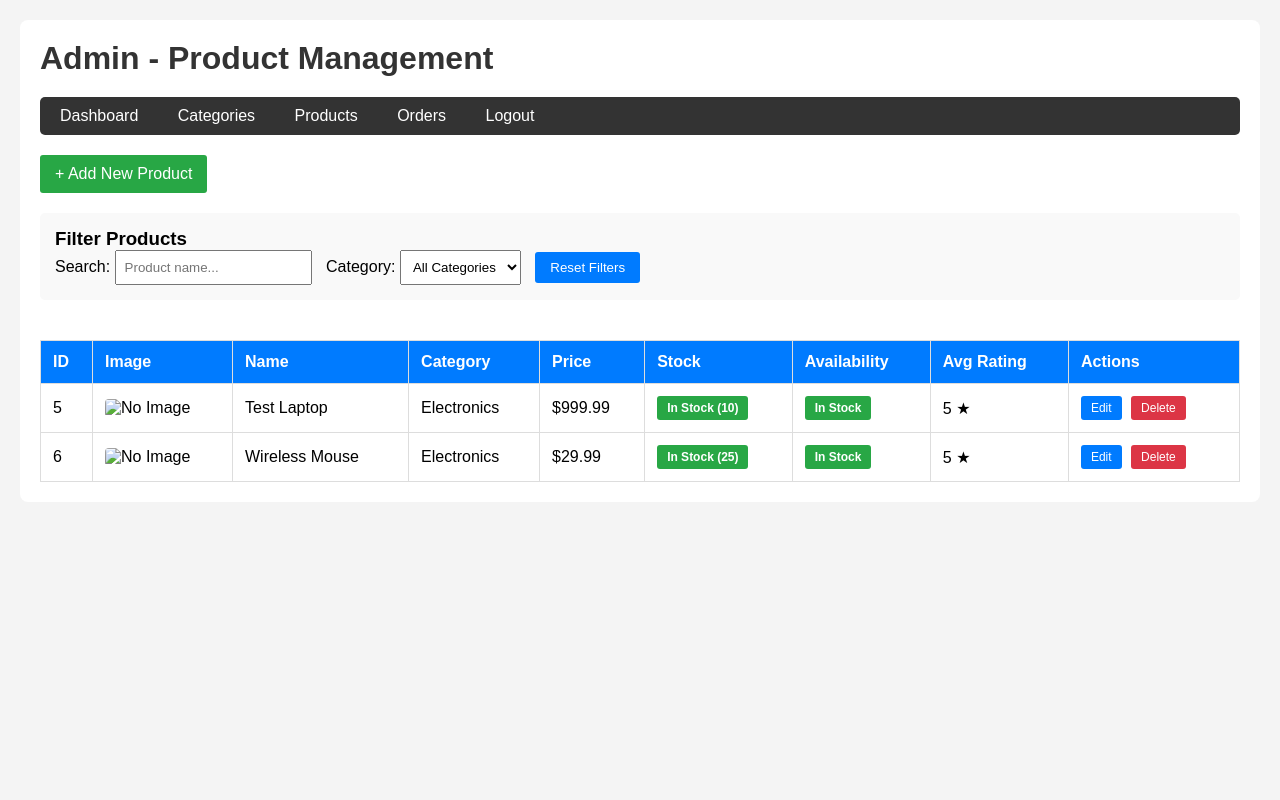
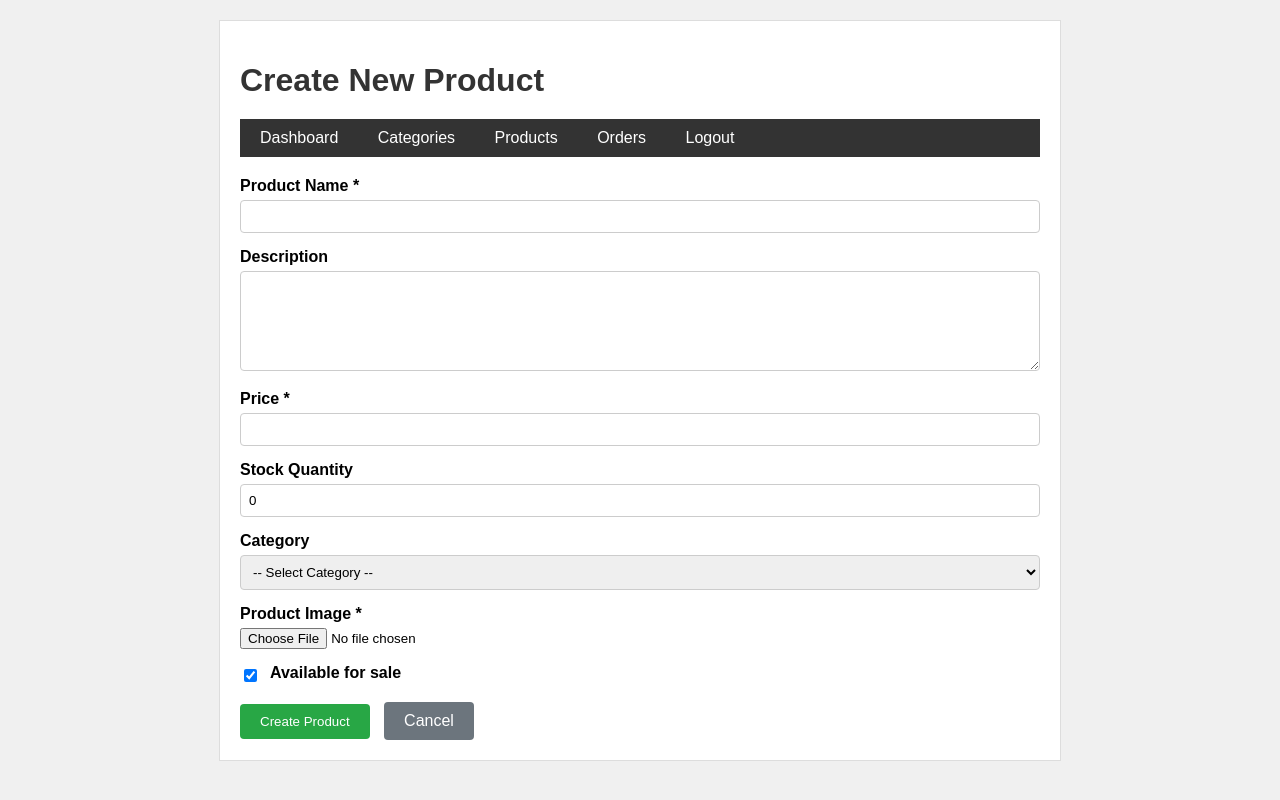
Before and after one commit to ahmedsajid851/WebTech-Hackathon-Group-4, a PHP site: page /web-tech-hackathon-project/views/admin/product_create.php in a window 1280 px wide. Run offline with PHP 8.4, Linux system fonts and the light colour scheme; the visitor is signed in with stand-in values (Sample User, id 1); data comes from the database, SQL or seed files in the repository; some libraries are stand-ins or nearby versions.

Commit message:
update added

```diff
--- a/views/admin/product_create.php
+++ b/views/admin/product_create.php
@@ -1,5 +1,8 @@
 <?php
-// views/admin/products.php
+// views/admin/product_create.php
+
+error_reporting(E_ALL);
+ini_set('display_errors', 1);
 
 if(session_status() == PHP_SESSION_NONE) {
     session_start();
@@ -15,20 +18,7 @@ require_once __DIR__ . '/../../config/db.php';
 $database = new Database();
 $connection = $database->openConnection();
 
-// Fetch all products with category names
-$products = [];
-$sql = "SELECT p.*, c.name as category_name
-        FROM products p
-        LEFT JOIN categories c ON p.category_id = c.id
-        ORDER BY p.created_at DESC";
-$result = $connection->query($sql);
-if($result){
-    while($row = $result->fetch_assoc()){
-        $products[] = $row;
-    }
-}
-
-// Fetch categories for filter
+// Fetch categories for dropdown
 $categories = [];
 $catResult = $connection->query("SELECT id, name FROM categories ORDER BY name");
 if($catResult){
@@ -37,112 +27,179 @@ if($catResult){
     }
 }
 
-// Get average ratings for all products at once
-$ratings = [];
-$ratingSql = "SELECT product_id, AVG(rating) as avg_rating FROM reviews GROUP BY product_id";
-$ratingResult = $connection->query($ratingSql);
-if($ratingResult){
-    while($row = $ratingResult->fetch_assoc()){
-        $ratings[$row['product_id']] = round($row['avg_rating'], 1);
+$error = '';
+$success = '';
+
+if($_SERVER['REQUEST_METHOD'] === 'POST'){
+    $name = trim($_POST['name'] ?? '');
+    $description = trim($_POST['description'] ?? '');
+    $price = floatval($_POST['price'] ?? 0);
+    $stock_qty = intval($_POST['stock_qty'] ?? 0);
+    $category_id = !empty($_POST['category_id']) ? intval($_POST['category_id']) : null;
+    $is_available = isset($_POST['is_available']) ? 1 : 0;
+
+    $errors = [];
+    if(empty($name)){
+        $errors[] = "Product name is required";
+    }
+    if($price <= 0){
+        $errors[] = "Price must be greater than 0";
+    }
+
+    // Handle image upload
+    $image_path = '';
+    if(isset($_FILES['product_image']) && $_FILES['product_image']['error'] == 0){
+        $allowed = ['jpg', 'jpeg', 'png', 'gif'];
+        $filename = $_FILES['product_image']['name'];
+        $ext = strtolower(pathinfo($filename, PATHINFO_EXTENSION));
+
+        if(in_array($ext, $allowed)){
+            $upload_dir = __DIR__ . '/../../uploads/products/';
+            if(!file_exists($upload_dir)){
+                mkdir($upload_dir, 0777, true);
+            }
+
+            $new_filename = time() . '_' . rand(1000, 9999) . '.' . $ext;
+            $upload_path = $upload_dir . $new_filename;
+
+            if(move_uploaded_file($_FILES['product_image']['tmp_name'], $upload_path)){
+                $image_path = 'uploads/products/' . $new_filename;
+            } else {
+                $errors[] = "Failed to upload image";
+            }
+        } else {
+            $errors[] = "Invalid file type. Allowed: jpg, jpeg, png, gif";
+        }
+    } else {
+        $errors[] = "Product image is required";
+    }
+
+    if(empty($errors)){
+        $sql = "INSERT INTO products (name, description, price, stock_qty, category_id, primary_image_path, is_available, created_at)
+                VALUES (?, ?, ?, ?, ?, ?, ?, NOW())";
+
+        $stmt = $connection->prepare($sql);
+        $stmt->bind_param("ssdiisi", $name, $description, $price, $stock_qty, $category_id, $image_path, $is_available);
+
+        if($stmt->execute()){
+            $success = "Product created successfully!";
+            // Clear form
+            $name = $description = '';
+            $price = $stock_qty = 0;
+            $category_id = null;
+            $_POST = array();
+        } else {
+            $error = "Failed to create product: " . $connection->error;
+        }
+    } else {
+        $error = implode("<br>", $errors);
     }
 }
 
 $database->closeConnection($connection);
-
-// Function to get stock badge class
-function getStockBadgeClass($stock) {
-    if($stock <= 0){
-        return 'badge-danger';
-    } elseif($stock <= 5){
-        return 'badge-warning';
-    } else {
-        return 'badge-success';
-    }
-}
-
-function getStockText($stock) {
-    if($stock <= 0){
-        return 'Out of Stock';
-    } elseif($stock <= 5){
-        return 'Low Stock (' . $stock . ')';
-    } else {
-        return 'In Stock (' . $stock . ')';
-    }
-}
-
-function getAvailabilityBadge($is_available) {
-    if($is_available == 1){
-        return '<span class="badge badge-success">In Stock</span>';
-    } else {
-        return '<span class="badge badge-danger">Out of Stock</span>';
-    }
-}
 ?>
 
 <!DOCTYPE html>
 <html lang="en">
 <head>
     <meta charset="UTF-8">
-    <title>Admin - Product Management</title>
+    <title>Create Product</title>
     <style>
-        * { margin: 0; padding: 0; box-sizing: border-box; }
-        body { font-family: Arial, sans-serif; background: #f4f4f4; padding: 20px; }
-        .container { max-width: 1400px; margin: 0 auto; background: white; padding: 20px; border-radius: 8px; }
+        body {
+            font-family: Arial, sans-serif;
+            background-color: #f0f0f0;
+            margin: 0;
+            padding: 20px;
+        }
+        .container {
+            max-width: 800px;
+            margin: 0 auto;
+            background-color: white;
+            border: 1px solid #ddd;
+            padding: 20px;
+        }
         h1 { color: #333; margin-bottom: 20px; }
-        .nav { margin-bottom: 20px; padding: 10px; background: #333; border-radius: 5px; }
-        .nav a { color: white; text-decoration: none; margin-right: 15px; padding: 5px 10px; }
-        .nav a:hover { background: #555; border-radius: 3px; }
-        .btn-add { background: #28a745; color: white; padding: 10px 15px; text-decoration: none; border-radius: 3px; display: inline-block; margin-bottom: 20px; }
-        .btn-add:hover { background: #218838; }
-        .filter-box { background: #f9f9f9; padding: 15px; margin-bottom: 20px; border-radius: 5px; }
-        .filter-box input, .filter-box select { padding: 8px; margin-right: 10px; }
-        button { padding: 8px 15px; background: #007bff; color: white; border: none; cursor: pointer; border-radius: 3px; }
-        button:hover { background: #0056b3; }
-        table { width: 100%; border-collapse: collapse; margin-top: 20px; }
-        th, td { border: 1px solid #ddd; padding: 12px; text-align: left; }
-        th { background: #007bff; color: white; }
-        tr:hover { background: #f5f5f5; }
-        .badge { display: inline-block; padding: 5px 10px; border-radius: 3px; font-size: 12px; font-weight: bold; }
-        .badge-warning { background: #ffc107; color: #000; }
-        .badge-success { background: #28a745; color: white; }
-        .badge-danger { background: #dc3545; color: white; }
-        .badge-info { background: #17a2b8; color: white; }
-        .action-buttons a { margin-right: 5px; padding: 5px 10px; text-decoration: none; border-radius: 3px; font-size: 12px; display: inline-block; }
-        .btn-edit { background: #007bff; color: white; }
-        .btn-edit:hover { background: #0056b3; }
-        .btn-delete { background: #dc3545; color: white; }
-        .btn-delete:hover { background: #c82333; }
-        .stock-row-low { background-color: #fff3cd !important; }
-        .product-img { width: 50px; height: 50px; object-fit: cover; border-radius: 4px; }
+        .nav {
+            background-color: #333;
+            padding: 10px;
+            margin-bottom: 20px;
+        }
+        .nav a {
+            color: white;
+            text-decoration: none;
+            margin-right: 15px;
+            padding: 5px 10px;
+        }
+        .nav a:hover { background-color: #555; }
+        .form-group { margin-bottom: 15px; }
+        label { display: block; margin-bottom: 5px; font-weight: bold; }
+        input[type="text"], input[type="number"], textarea, select {
+            width: 100%;
+            padding: 8px;
+            border: 1px solid #ccc;
+            border-radius: 4px;
+            box-sizing: border-box;
+        }
+        textarea { resize: vertical; min-height: 100px; }
+        .checkbox-group { display: flex; align-items: center; gap: 10px; }
+        .checkbox-group input { width: auto; }
+        .btn-submit {
+            background-color: #28a745;
+            color: white;
+            padding: 10px 20px;
+            border: none;
+            border-radius: 4px;
+            cursor: pointer;
+        }
+        .btn-submit:hover { background-color: #218838; }
+        .btn-cancel {
+            background-color: #6c757d;
+            color: white;
+            padding: 10px 20px;
+            text-decoration: none;
+            border-radius: 4px;
+            display: inline-block;
+            margin-left: 10px;
+        }
+        .btn-cancel:hover { background-color: #5a6268; }
+        .error {
+            background-color: #f8d7da;
+            color: #721c24;
+            padding: 10px;
+            border-radius: 4px;
+            margin-bottom: 15px;
+        }
+        .success {
+            background-color: #d4edda;
+            color: #155724;
+            padding: 10px;
+            border-radius: 4px;
+            margin-bottom: 15px;
+        }
+        .image-preview { margin-top: 10px; }
+        .image-preview img { max-width: 150px; border: 1px solid #ddd; padding: 5px; }
     </style>
     <script>
-        function filterProducts(){
-            var search = document.getElementById("searchInput").value.toLowerCase();
-            var category = document.getElementById("categoryFilter").value;
-            var rows = document.getElementsByClassName("product-row");
-
-            for(var i = 0; i < rows.length; i++){
-                var row = rows[i];
-                var productName = row.getAttribute("data-name").toLowerCase();
-                var productCategory = row.getAttribute("data-category");
-
-                var searchMatch = (search === "" || productName.indexOf(search) > -1);
-                var categoryMatch = (category === "" || productCategory === category);
-
-                row.style.display = (searchMatch && categoryMatch) ? "" : "none";
+        function previewImage() {
+            var file = document.getElementById("product_image").files[0];
+            var preview = document.getElementById("image_preview");
+            if(file){
+                var reader = new FileReader();
+                reader.onload = function(e){
+                    preview.innerHTML = '<img src="' + e.target.result + '" style="max-width: 150px;">';
                 }
+                reader.readAsDataURL(file);
+            } else {
+                preview.innerHTML = '';
             }
-
-        function resetFilters(){
-            document.getElementById("searchInput").value = "";
-            document.getElementById("categoryFilter").value = "";
-            filterProducts();
         }
     </script>
 </head>
 <body>
+
 <div class="container">
-        <h1>Admin - Product Management</h1>
+    <h1>Create New Product</h1>
+
     <div class="nav">
         <a href="dashboard.php">Dashboard</a>
         <a href="categories.php">Categories</a>
@@ -151,84 +208,64 @@ function getAvailabilityBadge($is_available) {
         <a href="../../controllers/AuthController.php?action=logout">Logout</a>
     </div>
 
-        <a href="product_create.php" class="btn-add">+ Add New Product</a>
+    <?php if($error): ?>
+        <div class="error"><?php echo $error; ?></div>
+    <?php endif; ?>
 
-        <div class="filter-box">
-            <h3>Filter Products</h3>
-            <label>Search:</label>
-            <input type="text" id="searchInput" placeholder="Product name..." onkeyup="filterProducts()">
+    <?php if($success): ?>
+        <div class="success"><?php echo $success; ?></div>
+    <?php endif; ?>
 
-            <label>Category:</label>
-            <select id="categoryFilter" onchange="filterProducts()">
-                <option value="">All Categories</option>
+    <form method="POST" enctype="multipart/form-data">
+        <div class="form-group">
+            <label>Product Name *</label>
+            <input type="text" name="name" value="<?php echo htmlspecialchars($name ?? ''); ?>" required>
+        </div>
+
+        <div class="form-group">
+            <label>Description</label>
+            <textarea name="description"><?php echo htmlspecialchars($description ?? ''); ?></textarea>
+        </div>
+
+        <div class="form-group">
+            <label>Price *</label>
+            <input type="number" step="0.01" name="price" value="<?php echo $price ?? ''; ?>" required>
+        </div>
+
+        <div class="form-group">
+            <label>Stock Quantity</label>
+            <input type="number" name="stock_qty" value="<?php echo $stock_qty ?? 0; ?>">
+        </div>
+
+        <div class="form-group">
+            <label>Category</label>
+            <select name="category_id">
+                <option value="">-- Select Category --</option>
                 <?php foreach($categories as $cat): ?>
-                    <option value="<?php echo $cat['id']; ?>"><?php echo htmlspecialchars($cat['name']); ?></option>
+                    <option value="<?php echo $cat['id']; ?>">
+                        <?php echo htmlspecialchars($cat['name']); ?>
+                    </option>
                 <?php endforeach; ?>
             </select>
-
-            <button onclick="resetFilters()">Reset Filters</button>
         </div>
 
-        <?php if(empty($products)): ?>
-            <p>No products found. <a href="product_create.php">Add your first product</a></p>
-        <?php else: ?>
-            <div style="overflow-x: auto;">
-                <table>
-                    <thead>
-                        <tr>
-                            <th>ID</th>
-                            <th>Image</th>
-                            <th>Name</th>
-                            <th>Category</th>
-                            <th>Price</th>
-                            <th>Stock</th>
-                            <th>Availability</th>
-                            <th>Avg Rating</th>
-                            <th>Actions</th>
-                        </tr>
-                    </thead>
-                    <tbody>
-                        <?php foreach($products as $product): ?>
-                            <tr class="product-row <?php echo ($product['stock_qty'] <= 5 && $product['stock_qty'] > 0) ? 'stock-row-low' : ''; ?>"
-                                data-name="<?php echo htmlspecialchars($product['name']); ?>"
-                                data-category="<?php echo $product['category_id']; ?>">
-                                <td><?php echo $product['id']; ?></td>
-                                <td>
-                                    <?php if(!empty($product['primary_image_path']) && file_exists(__DIR__ . '/../../' . $product['primary_image_path'])): ?>
-                                        <img src="/WebTech-Hackathon-Group-4/<?php echo $product['primary_image_path']; ?>" class="product-img" alt="<?php echo htmlspecialchars($product['name']); ?>">
-                                    <?php else: ?>
-                                        <img src="https://via.placeholder.com/50" class="product-img" alt="No Image">
-                                    <?php endif; ?>
-                                </td>
-                                <td><?php echo htmlspecialchars($product['name']); ?></td>
-                                <td><?php echo htmlspecialchars($product['category_name'] ?? 'Uncategorized'); ?></td>
-                                <td>$<?php echo number_format($product['price'], 2); ?></td>
-                                <td>
-                                    <span class="badge <?php echo getStockBadgeClass($product['stock_qty']); ?>">
-                                        <?php echo getStockText($product['stock_qty']); ?>
-                                    </span>
-                                </td>
-                                <td>
-                                    <?php echo getAvailabilityBadge($product['is_available']); ?>
-                                </td>
-                                <td>
-                                    <?php
-                                    $avgRating = $ratings[$product['id']] ?? 0;
-                                    echo $avgRating > 0 ? $avgRating . ' ★' : 'No reviews';
-                                    ?>
-                                </td>
-                                <td>
-                                    <div class="action-buttons">
-                                        <a href="product_edit.php?id=<?php echo $product['id']; ?>" class="btn-edit">Edit</a>
-                                        <a href="product_delete.php?id=<?php echo $product['id']; ?>" class="btn-delete" onclick="return confirm('Are you sure you want to delete this product?')">Delete</a>
+        <div class="form-group">
+            <label>Product Image *</label>
+            <input type="file" name="product_image" id="product_image" accept="image/*" onchange="previewImage()" required>
+            <div id="image_preview" class="image-preview"></div>
         </div>
-                                </td>
-                            </tr>
-                        <?php endforeach; ?>
-                    </tbody>
-                </table>
+
+        <div class="form-group checkbox-group">
+            <input type="checkbox" name="is_available" id="is_available" checked>
+            <label for="is_available">Available for sale</label>
         </div>
-        <?php endif; ?>
+
+        <div>
+            <button type="submit" class="btn-submit">Create Product</button>
+            <a href="products.php" class="btn-cancel">Cancel</a>
         </div>
+    </form>
+</div>
+
 </body>
 </html>
--- a/views/customer/catalogue.php
+++ b/views/customer/catalogue.php
@@ -123,7 +123,7 @@ $database->closeConnection($connection);
             <?php if(isset($_SESSION["name"])): ?>
                 <span>Welcome, <?php echo htmlspecialchars($_SESSION["name"]); ?></span>
             <?php endif; ?>
-            <a href="cart.php">🛒 Cart (<span id="cart-count"><?php echo $cartCount; ?></span>)</a>
+            <a href="cart.php"> Cart (<span id="cart-count"><?php echo $cartCount; ?></span>)</a>
             <a href="../dashboard.php">Dashboard</a>
             <a href="../../controllers/AuthController.php?action=logout">Logout</a>
         </div>
```
Also changed, not shown: uploads/products/1779081393_6415.jpg (added). Lines whose indentation alone changed are shown as unchanged.
